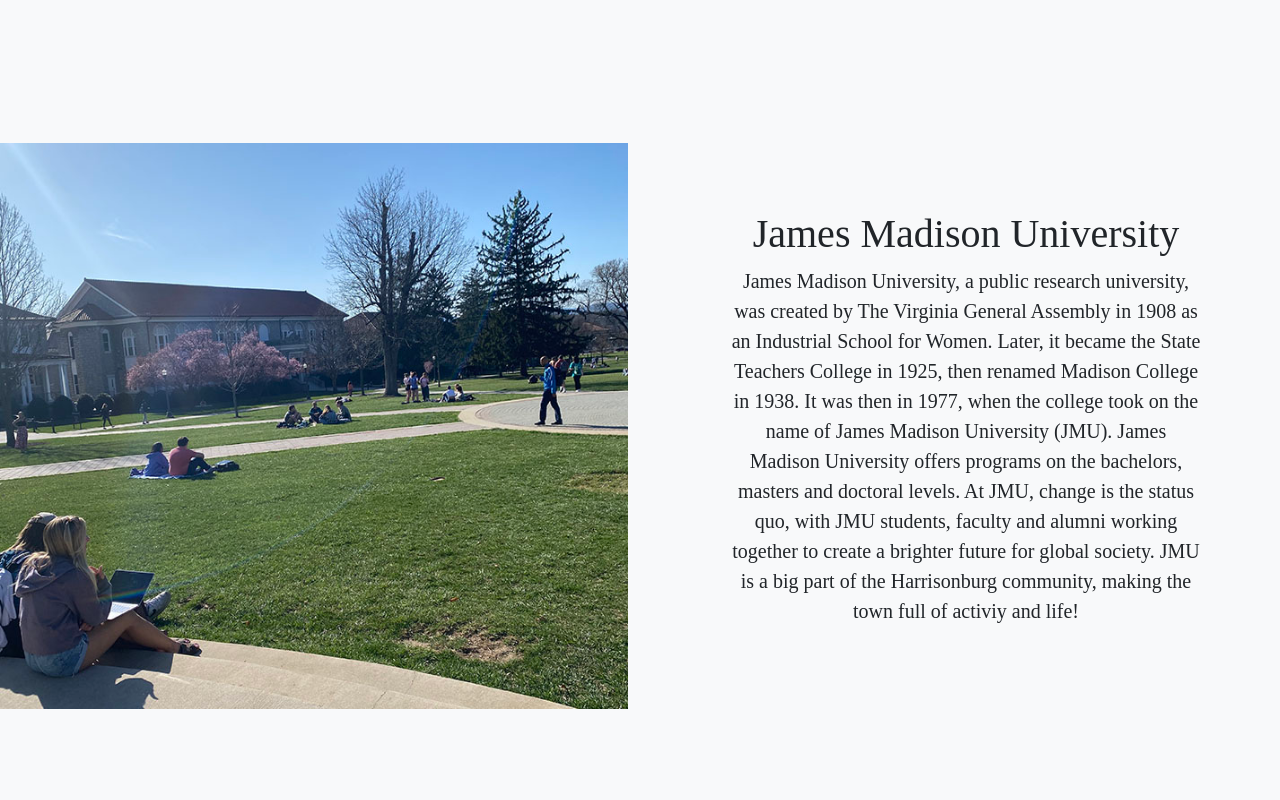
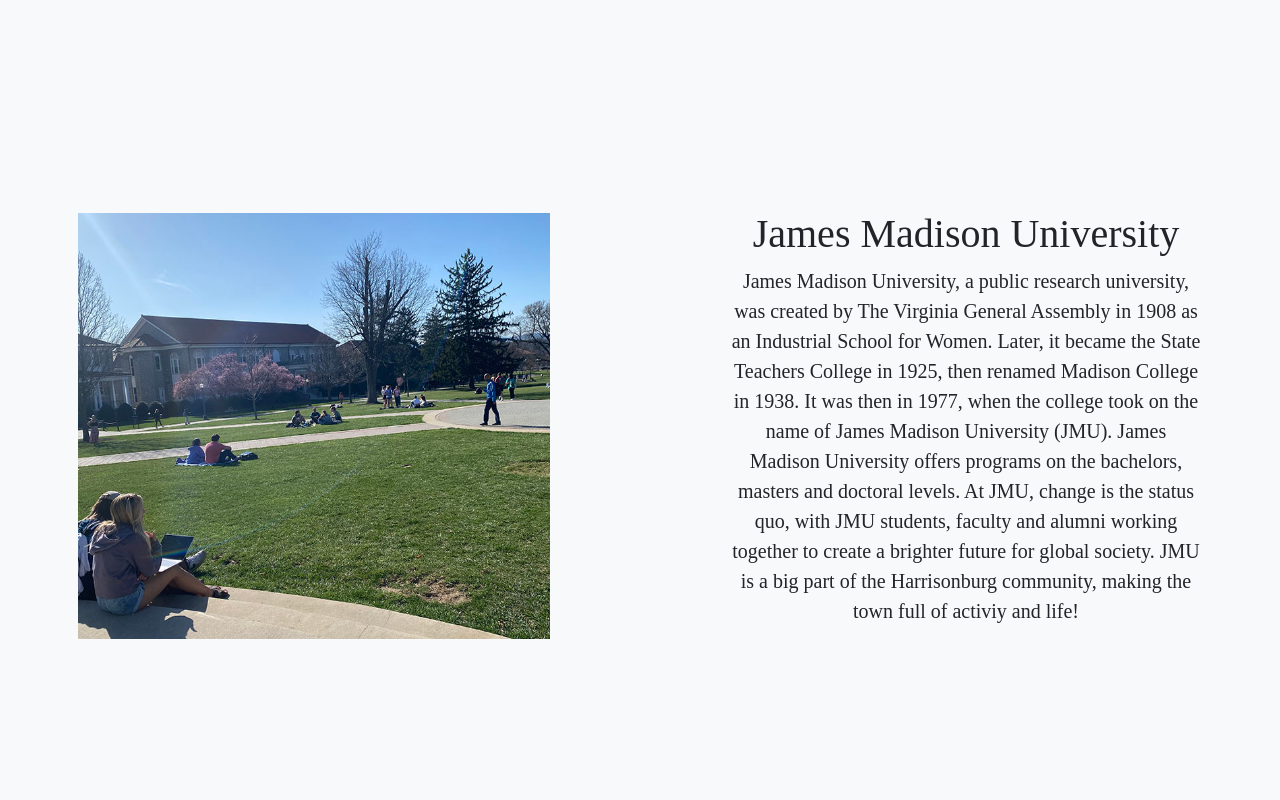
Before and after one commit to eva-ford/aboutthebug, a plain HTML site: page index.html in a window 1280 px wide. Shown: the part 1420-2220 px from the top of the page. Drawn offline with nearby package versions, Linux system fonts and the light colour scheme; a web font is replaced by a local one.

Commit message:
Add files via upload

```diff
--- a/index.html
+++ b/index.html
@@ -110,8 +110,8 @@
         <!-- JMU section-->
     <section class="bg-light" id="jmu">
         <div class="row align-items-center">
-            <div class="col-6">
-                 <img src="images/IMG_7790.jpg" class="img-fluid" class="img-responsive" alt="Students studying on the quad">
+            <div class="col">
+                 <img src="images/IMG_7790.jpg" class="img-fluid" alt="Students studying on the quad">
                 </div>
             <div class="col">
                  <h2>James Madison University</h2>
@@ -165,7 +165,7 @@
             When you make your way to the historical district, you can start your adventure at <a href="https://www.visitharrisonburgva.com/hardesty-higgins-house-visitor-center/"> Hardesty-Higgins House Visitor Center </a> where you can plan your outdoor adventure! Afterward, Downtown is known for thier passion of local foods where they have a abundance of food joints. Ranging from Indian, Veitnamese, to pubs! The Harrisonburg dining scene is truly a collection of the best food around. Local offerings include new, trendy cafes and bistros, down-home favorites, an impressive menu of high end gourmet restaurants, and a surprising variety of unique and delicious experiences. Outstanding specialty grocery stores and the local farmers’ market keep you connected to Harrisonburg’s surrounding agriculture.
         </p>
     </div>
-    <div class="col-6">
+    <div class="col">
       <img src="images/IMG_8786.jpg" class="img-fluid" alt="Picture of a Street Downtown">
     </div>
   </div>
```
